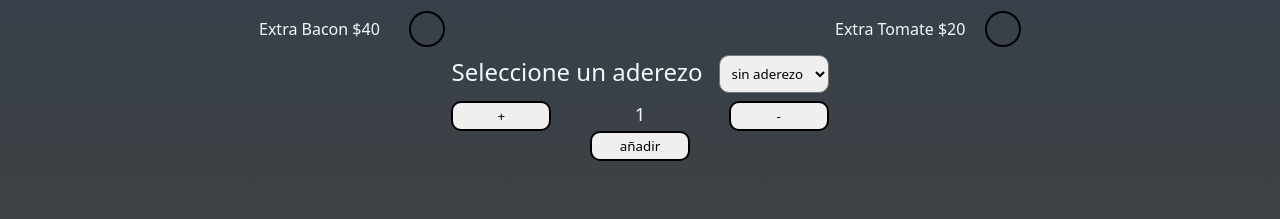
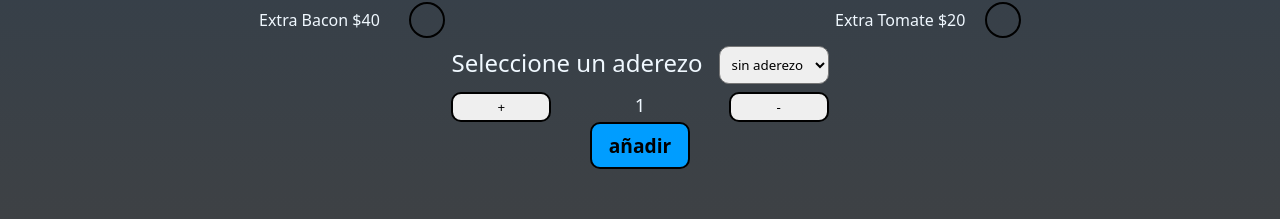
Before and after one commit to LuisTali/ReactIveShop, a React (Vite) app: page /comidas/1 in a window 1280 px wide. Shown: the part 455-674 px from the top of the page. Built offline with nearby package versions, Linux system fonts and the light colour scheme; no server answers; the database is empty; a web font is replaced by a local one.

Commit message:
Add stock to the products and when one of these is buyed the stock in firebase is reduced, Add userdate to the message in the order form, Edit some styles, Add clearCart method in cartContext

```diff
--- a/src/components/common/product/Product.jsx
+++ b/src/components/common/product/Product.jsx
@@ -4,8 +4,8 @@ import { useCount } from "../../hooks/useCount.jsx";
 import SetQuantity from '../setQuantity/SetQuantity.jsx';
 import './Product.css'
 
-const Product = ({id, name, imgsrc, handleAdd, price, category}) =>{
-    const {count,decrement,increment,reset} = useCount(1,15);
+const Product = ({id, name, imgsrc, handleAdd, price, category, stock}) =>{
+    const {count,decrement,increment,reset} = useCount(1,stock);
     const [showQuantity,setShowQuantity] = useState(false);
     const navigate = useNavigate();
 
@@ -13,7 +13,7 @@ const Product = ({id, name, imgsrc, handleAdd, price, category}) =>{
         if(category == 'drinks'){
             setShowQuantity(false);
             reset();
-            let newItem = {id,name,imgsrc,price,typeof:'drink',quantity:count};
+            let newItem = {id,name,imgsrc,price,typeof:'drink',stock:stock,quantity:count};
             handleAdd(newItem);
         }else if(category == 'foods'){
             navigate(`/comidas/${id}`);
--- a/src/components/layouts/itemListContainer/ItemListContainer.css
+++ b/src/components/layouts/itemListContainer/ItemListContainer.css
@@ -25,6 +25,9 @@
     gap: 1rem;
     margin-top: 2rem;
 }
+.foodContainers{
+    margin-top: 2rem;
+}
 
 @media screen and (max-width:1023px){
     .itemListContainer{
--- a/src/components/pages/endBuy/EndBuy.css
+++ b/src/components/pages/endBuy/EndBuy.css
@@ -45,3 +45,10 @@
 .notShow{
     display: none;
 }
+.cartList .totalPrice{
+    border-top: 1px solid black;
+    padding-top: 0.5rem;
+    width: 40%;
+    display: flex;
+    justify-content: space-around;
+}
--- a/src/components/pages/endBuy/EndBuy.jsx
+++ b/src/components/pages/endBuy/EndBuy.jsx
@@ -8,7 +8,7 @@ import Swal from "sweetalert2";
 
 const EndBuy = () =>{
     const [formAvailable,setFormAvailable] = useState(false);
-    const {productsInCart,setProductsInCart,handleRemove} = useContext(CartContext);
+    const {productsInCart,setProductsInCart,handleRemove,totalPrice} = useContext(CartContext);
     const {theme} = useContext(ThemeContext);
     const [message,setMessage] = useState('');
 
@@ -41,7 +41,7 @@ const EndBuy = () =>{
         if(productsInCart.length == 0) setFormAvailable(false);
     },[productsInCart]);
 
-    if(formAvailable) return <Form theme={theme} message={message} productsInCart={productsInCart} setFormAvailable={setFormAvailable} setProductsInCart={setProductsInCart}/>
+    if(formAvailable) return <Form theme={theme} message={message} productsInCart={productsInCart} setFormAvailable={setFormAvailable}/>
     else return <div className={theme ? 'cartList light bodyLight' : 'cartList dark bodyDark'}>
         {productsInCart.length > 0 && <ul className="shoppingCartList">
             <div className="cartItem">
@@ -52,6 +52,7 @@ const EndBuy = () =>{
             </div>
             {productsInCart.map((product)=><EndBuyItem {...product} formAvailable={formAvailable} handleRemove={clickRemove}/>)}
         </ul>}
+        {productsInCart.length > 0 && <div className="totalPrice"><h3>Total</h3><h3>${totalPrice()}</h3></div>}
         {productsInCart.length > 0 && <button className='confirmBtn' onClick={()=>handleConfirm()}>confirmar</button>}
         {productsInCart.length == 0 && <h2>No tienes productos en el carrito</h2>}
     </div>
--- a/src/components/pages/foodEdit/FoodEdit.css
+++ b/src/components/pages/foodEdit/FoodEdit.css
@@ -80,6 +80,12 @@
     justify-content: space-around;
     width: 100%;
 }
+.editInfo .setQuantity .addBtn{
+    padding: 0.5rem;
+    background-color: rgb(0, 157, 255);
+    font-weight: 600;
+    font-size: 1.2rem;
+}
 
 @media screen and (max-width:500px){
     .foodEdit img{
--- a/src/components/pages/form/Form.jsx
+++ b/src/components/pages/form/Form.jsx
@@ -1,33 +1,85 @@
-import React, { useState } from "react";
+import React, { useContext, useState } from "react";
 import { useNavigate } from "react-router-dom";
+import {CartContext} from '../../../context/CartContext.jsx'
+import {db} from '../../../firebaseConfig.js';
+import {collection, doc, addDoc, updateDoc} from "firebase/firestore";
 import emailjs from '@emailjs/browser';
 import './Form.css'
+import Swal from 'sweetalert2'
 
-const Form = ({theme,message,productsInCart,setFormAvailable,setProductsInCart}) =>{
+const Form = ({theme,productsInCart,setFormAvailable}) =>{
     const [userData,setUserData] = useState({to_name:'',reply_to:'',to_email:'',adress:''});
+    const {totalPrice, emptyCart} = useContext(CartContext);
+    const [message,setMessage] = useState('');
     const navigate = useNavigate();
 
-    const handleSubmit = (e) =>{
+    const handleSubmit = async(e) =>{
         e.preventDefault();
         var validEmail =  /^\w+([.-_+]?\w+)*@\w+([.-]?\w+)*(\.\w{2,10})+$/;
+        if(!userData.to_email || !userData.to_name || !userData.adress){
+            Swal.fire({
+                title: 'Llene todos los campos',
+                showDenyButton: false,
+                confirmButtonText: 'Entendido',
+            })
+            return;
+        }
+        createMessage();
+
         if(validEmail.test(userData.to_email)){
-            emailjs.sendForm('envServiceId', 'envTemplateId', e.target, 'envPublicKey')
+        Swal.fire(
+            'Gracias por su compra',
+            'Los detalles de la orden han sido enviados a su mail y sera redigirido a la homepage',
+            'success'
+        )
+        //Creo la orden y la subo a firebase
+        let order = {
+            buyer: userData,
+            items: productsInCart,
+            total: totalPrice()
+        }
+        let ordersCollection = collection(db,"orders");
+        addDoc(ordersCollection,order);
+
+        for(const product of productsInCart){
+            console.log(product);
+            updateDoc(doc(db,"productos",product.id),{
+                stock: product.stock - product.quantity
+            });
+        };
+
+        await setTimeout(()=>{
+            emailjs.sendForm('service_0llybgu', 'template_d6j5lki', e.target, 'tYIrML58jHoHfhEpL')
             .then((result)=>{
-                setProductsInCart([]);
+                emptyCart();
                 navigate('/');
             }, (error)=> {
                 console.log(error);
             });
+            console.log(message);
+        },3000);
         }
         else{
             alert('Ingrese formato email valido');
         }
+    }
 
+    const createMessage = () =>{
+        let auxmessage = `<div>
+        <h3>Con envio a: ${userData.adress}</h3>
+        <ul>${productsInCart.map((product) =>{
+            return (
+                `<li><h3>Name: ${product.name}</h3><h3>Quantity: ${product.quantity}</h3><h3>Price: $${product.price}</h3></li>`
+            )}
+        )}</ul>
+        <h3>Total Price: $${totalPrice()}</h3>
+        </div>`;
+
+        setMessage(auxmessage);
     }
 
     const handleChange = (e) =>{
         setUserData({...userData,[e.target.name] : e.target.value});
-        console.log(userData);
     }
 
     return <div className={theme ? 'form light bodyLight' : 'form dark bodyDark'}>
--- a/src/context/CartContext.jsx
+++ b/src/context/CartContext.jsx
@@ -57,7 +57,8 @@ const CartContextProvider = ({children}) =>{
             price:totalPrice,
             quantity:count,
             extras:productFinal.extras,
-            salsa: productFinal.salsa
+            salsa: productFinal.salsa,
+            stock:productFinal.stock
         };
         for(const item of productsInCart){
             if(item.name == product1.name){
@@ -70,7 +71,8 @@ const CartContextProvider = ({children}) =>{
                     price:item.price,
                     quantity:item.quantity,
                     extras:product1.extras,
-                    salsa: product1.salsa
+                    salsa: product1.salsa,
+                    stock: product1.stock
                 };
                 if(JSON.stringify(item) == JSON.stringify(temporaryProduct)){
                     item.quantity += count;
@@ -107,13 +109,29 @@ const CartContextProvider = ({children}) =>{
         setQuantityCart(quantity);
     }
 
+    const totalPrice = () =>{
+        let total = 0;
+        for (const product of productsInCart){
+            total = total + product.price;
+        }
+        return total;
+    }
+
+    const emptyCart = () =>{
+        setProductsInCart([]);
+        setQuantityCart(0);
+        setLastId(0);
+    }
+
     const data  = {
         productsInCart:productsInCart,
         setProductsInCart:setProductsInCart,
         handleAddDrinks:handleAddDrinks,
         handleAddFoods:handleAddFoods,
         handleRemove:handleRemove,
-        quantityCart:quantityCart
+        quantityCart:quantityCart,
+        totalPrice:totalPrice,
+        emptyCart:emptyCart
     }
 
     return <CartContext.Provider value={data}>
```
